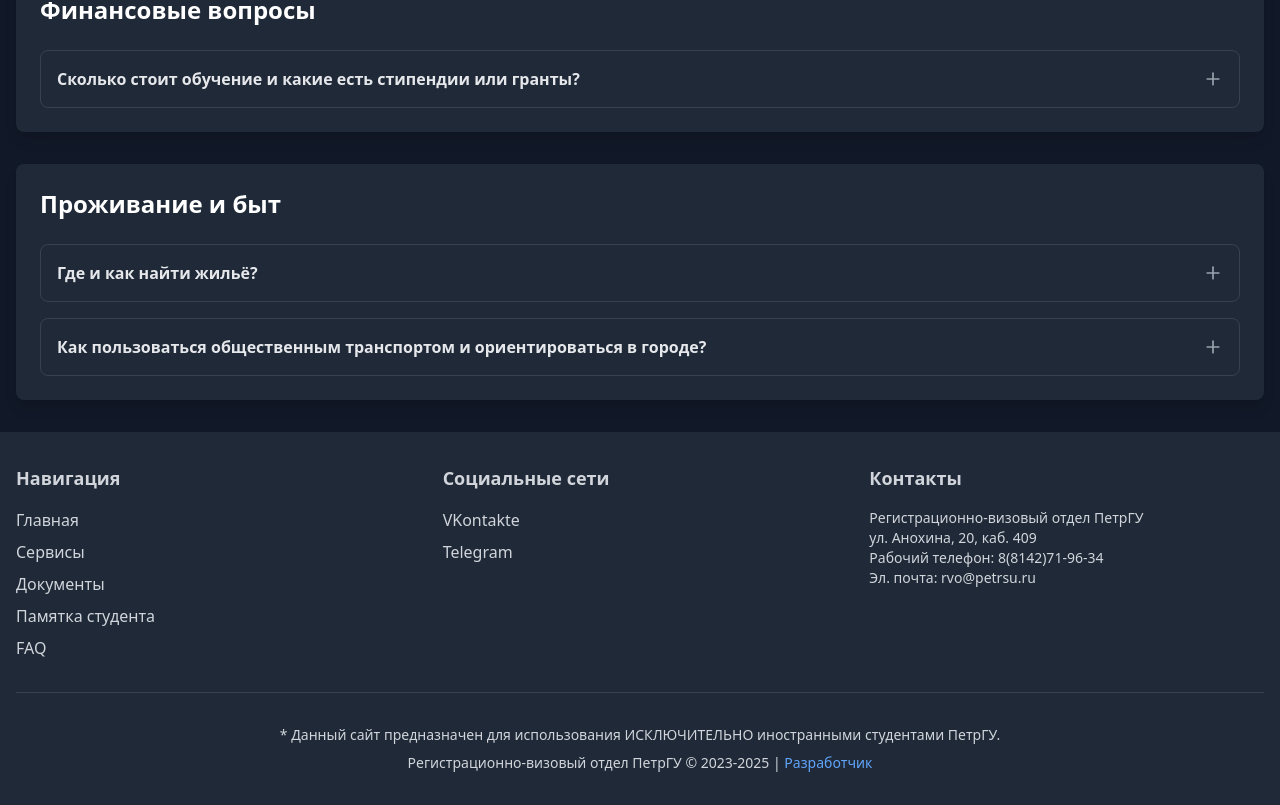
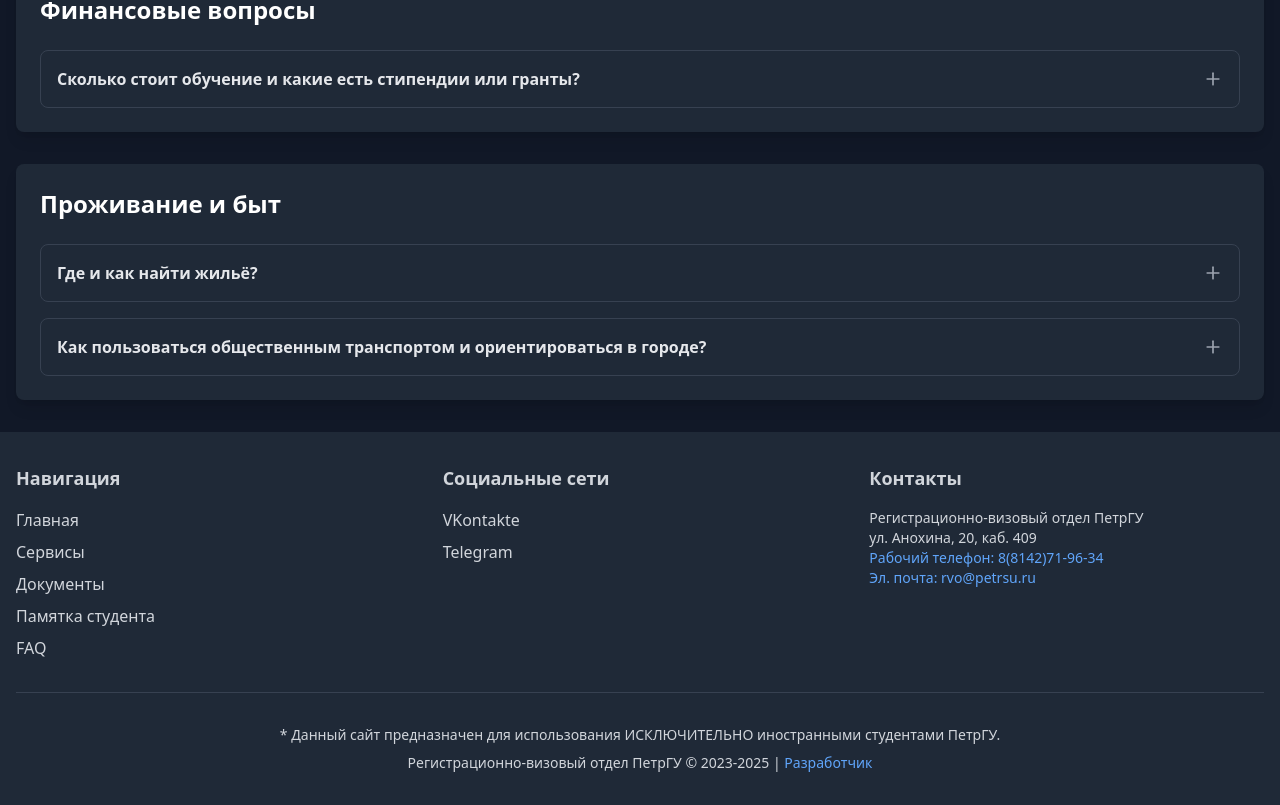
Before and after one commit to poposhka1990/isa-new, a React (Vite) app: page /faq in a window 1280 px wide. Shown: the part 684-1489 px from the top of the page. Built offline with nearby package versions, Linux system fonts and the light colour scheme.

Commit message:
add color ti footer links

```diff
--- a/src/components/Footer.tsx
+++ b/src/components/Footer.tsx
@@ -72,11 +72,13 @@ const Footer = () => {
               <br />
               {t('footer.address')}
               <br />
-              <a href={`tel:+78142719634`}>
+              <a className="text-blue-400 hover:text-blue-300 transition-colors"
+              href={`tel:+78142719634`}>
                 {t('footer.number')}
               </a>
               <br />
-              <a href={`mailto:rvo@petrsu.ru`}>
+              <a className="text-blue-400 hover:text-blue-300 transition-colors"
+              href={`mailto:rvo@petrsu.ru`}>
                 {t('footer.mail')}
               </a>
             </p>
```
